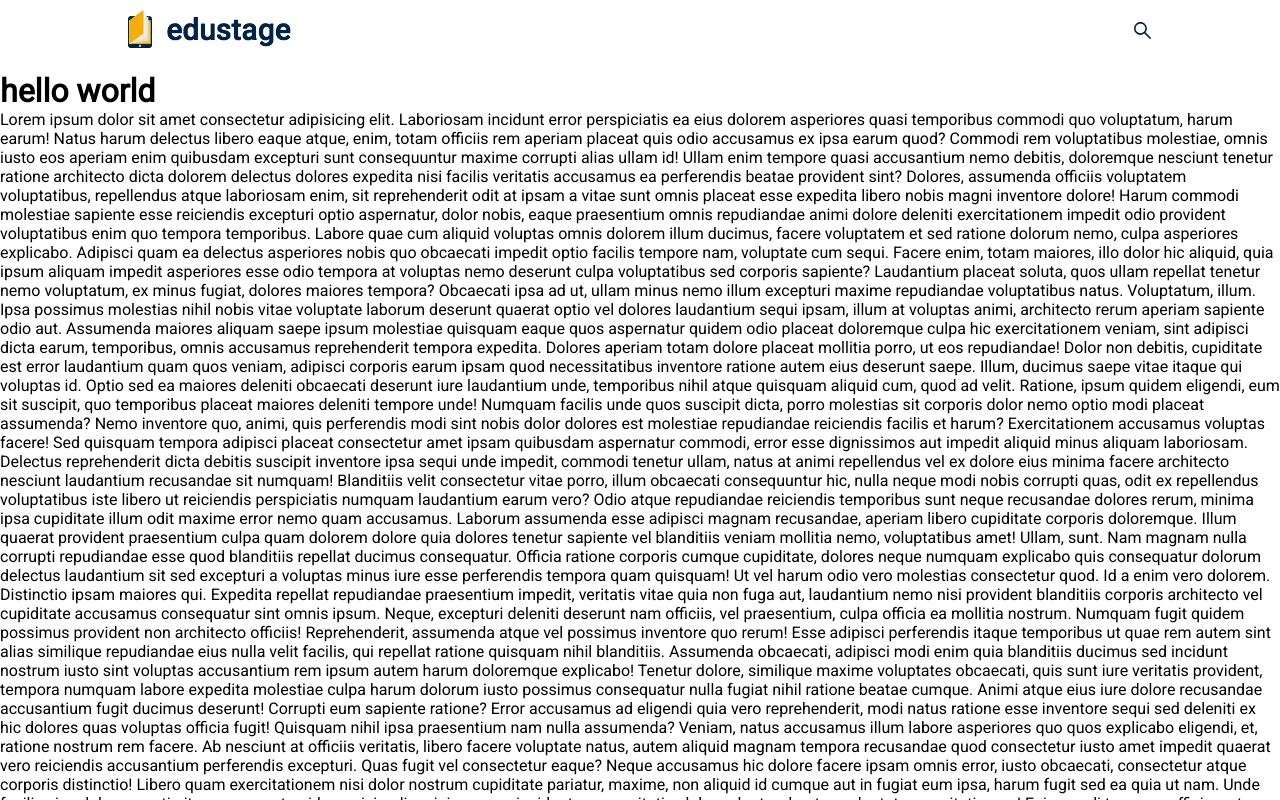
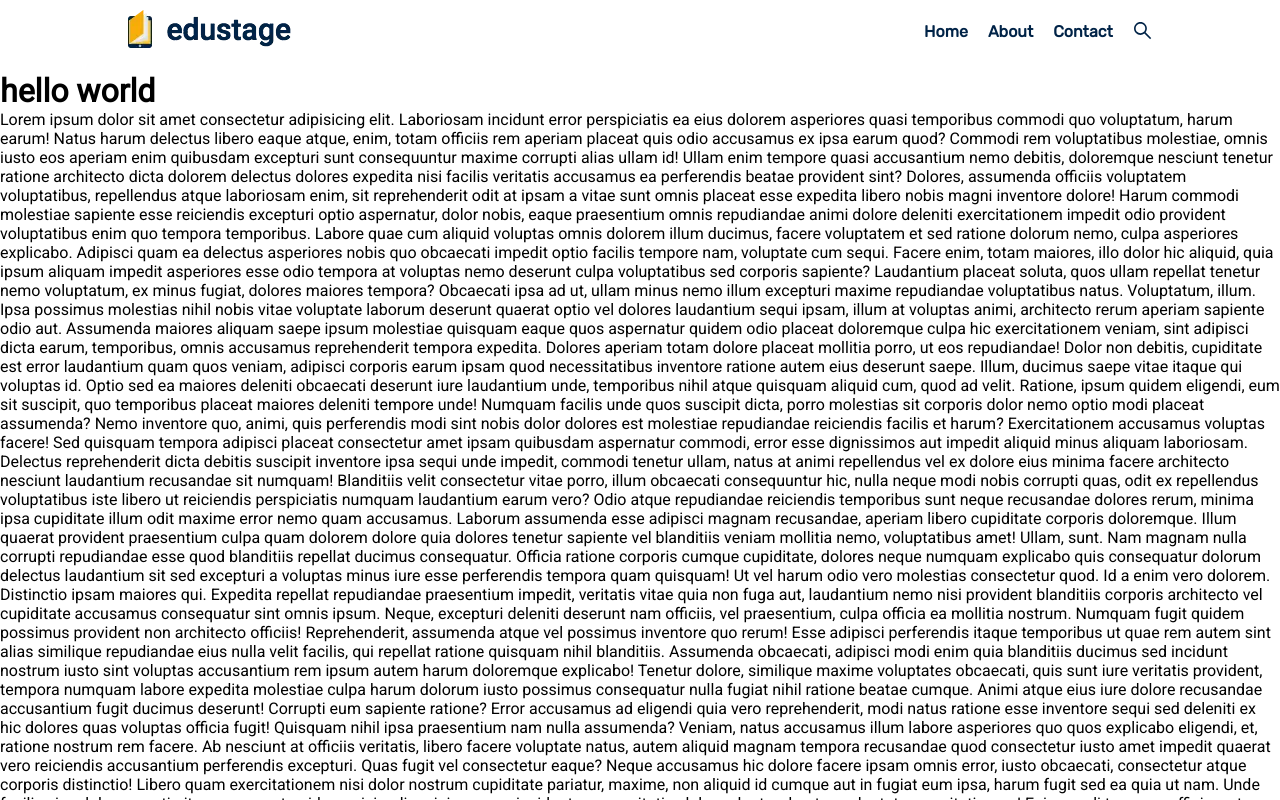
Before and after one commit to ismoiljondev/edu, a Next.js app: page / in a window 1280 px wide. Built offline with nearby package versions, Linux system fonts and the light colour scheme.

Commit message:
navbar edit

```diff
--- a/src/components/Layout/Header/components/LinkMenu/linkMenu.module.scss
+++ b/src/components/Layout/Header/components/LinkMenu/linkMenu.module.scss
@@ -1,6 +1,5 @@
 .link {
   display: inline-block;
-
   &:hover {
     color: #fdc632;
   }
--- a/src/components/Layout/Header/components/LinkMenu/linkMenu.tsx
+++ b/src/components/Layout/Header/components/LinkMenu/linkMenu.tsx
@@ -11,7 +11,7 @@ type linkMenuPropsType = {
 function LinkMenu(props: linkMenuPropsType) {
   const { id, name, url, linkType } = props;
   return (
-    <span className={linkType ? style.link_w : style.link}>
+    <span className={linkType ? style.link : style.link_w}>
       <Link href={url} key={id}>
         {name}
       </Link>
--- a/src/components/Layout/Header/heade.module.scss
+++ b/src/components/Layout/Header/heade.module.scss
@@ -167,6 +167,9 @@
   .header_2 {
     background-color: gray;
   }
+  .header_2_blue {
+    background-color: gray;
+  }
   .navbar {
     flex-wrap: wrap;
     transition: 0.5s;
--- a/src/components/Layout/Header/header.tsx
+++ b/src/components/Layout/Header/header.tsx
@@ -84,7 +84,9 @@ function Header(props: HeaderProps) {
             className={style.search_button2}
             onClick={() => dropSearchFu()}
           >
-            <SearchOutlined />
+            <SearchOutlined
+              style={navType ? { color: "#002347" } : { color: "white" }}
+            />
           </button>
         </div>
       </div>
```
